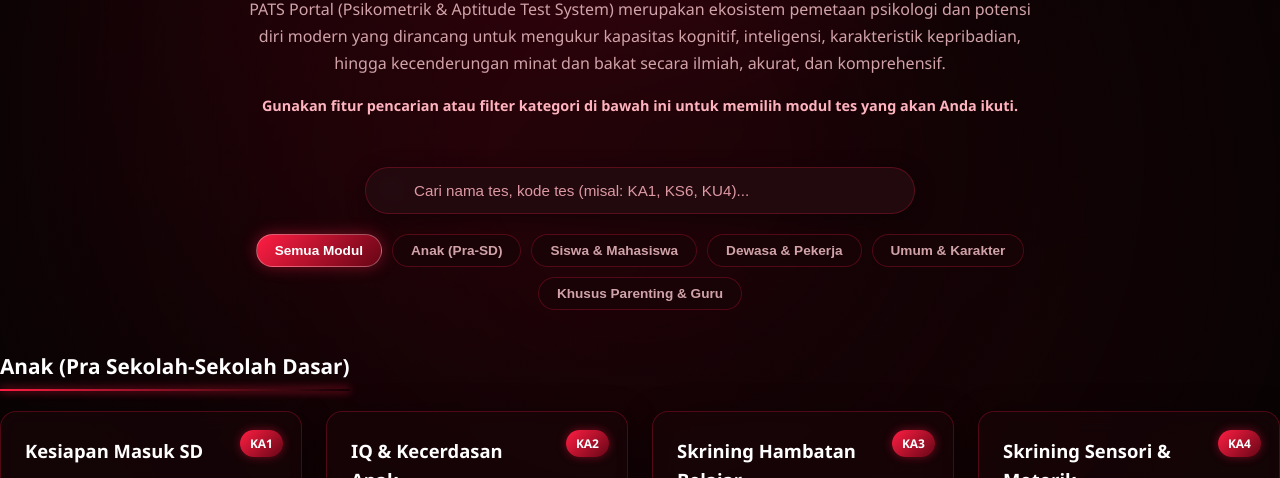
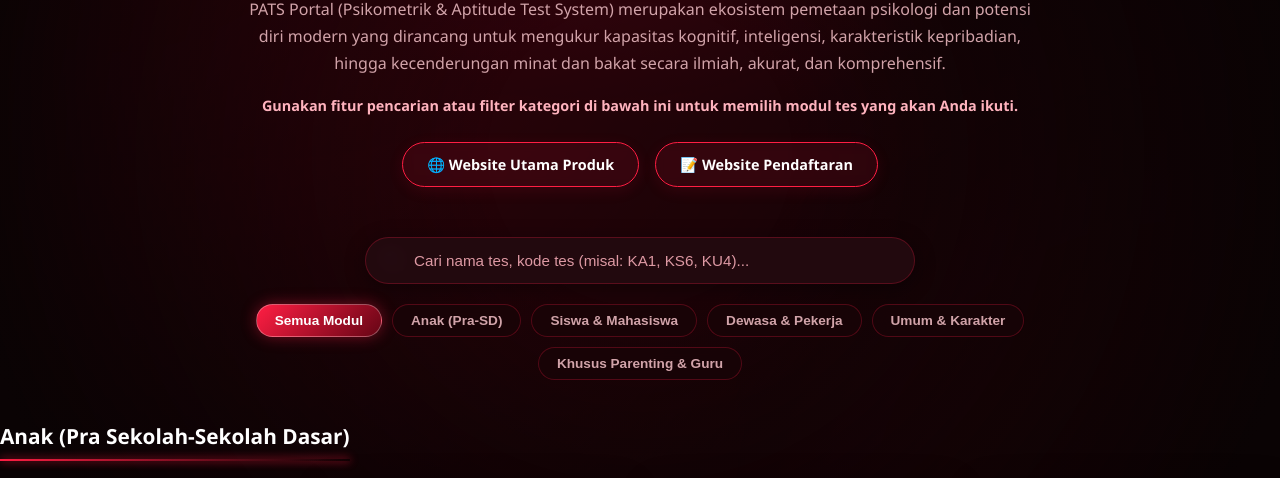
Before and after one commit to ptbriska/PATS-APACA, a plain HTML site: page index.html in a window 1280 px wide. Shown: the part 246-724 px from the top of the page. Drawn offline with Linux system fonts and the light colour scheme.

Commit message:
Update index.html

```diff
--- a/index.html
+++ b/index.html
@@ -150,7 +150,40 @@
       font-weight: 600;
     }
 
-    /* --- Filter & Search Bar Section (FIXED: CENTER ALIGNMENT) --- */
+    /* --- Hero External Link Buttons --- */
+    .hero-actions {
+      display: flex;
+      justify-content: center;
+      gap: 16px;
+      margin-top: 25px;
+      flex-wrap: wrap;
+    }
+
+    .btn-outline {
+      display: inline-flex;
+      align-items: center;
+      justify-content: center;
+      background: rgba(255, 30, 67, 0.1);
+      border: 1px solid var(--red-bright);
+      color: #ffffff;
+      padding: 10px 24px;
+      border-radius: 30px;
+      text-decoration: none;
+      font-size: 0.9rem;
+      font-weight: 600;
+      transition: all 0.3s ease;
+      backdrop-filter: blur(5px);
+      box-shadow: 0 4px 15px rgba(255, 30, 67, 0.1);
+    }
+
+    .btn-outline:hover {
+      background: var(--red-bright);
+      box-shadow: 0 0 20px var(--red-glow);
+      transform: translateY(-2px);
+      color: #ffffff;
+    }
+
+    /* --- Filter & Search Bar Section --- */
     .filter-search-section {
       margin: 30px auto;
       display: flex;
@@ -236,7 +269,7 @@
       box-shadow: 0 0 15px var(--red-glow);
     }
 
-    /* --- Catalog & Grid Cards (FIXED: PADDING & OVERFLOW) --- */
+    /* --- Catalog & Grid Cards --- */
     .portal-main {
       padding: 10px 0 100px;
       flex-grow: 1;
@@ -437,6 +470,17 @@
       <p class="welcoming-subdesc">
         Gunakan fitur pencarian atau filter kategori di bawah ini untuk memilih modul tes yang akan Anda ikuti.
       </p>
+
+      <!-- Tambahan Action Buttons Link -->
+      <div class="hero-actions">
+        <a href="https://www.apacaconsulting.com" target="_blank" rel="noopener noreferrer" class="btn-outline">
+          🌐 Website Utama Produk
+        </a>
+        <a href="https://daftar.apacaconsulting.com" target="_blank" rel="noopener noreferrer" class="btn-outline">
+          📝 Website Pendaftaran
+        </a>
+      </div>
+
     </div>
   </section>
 
```
